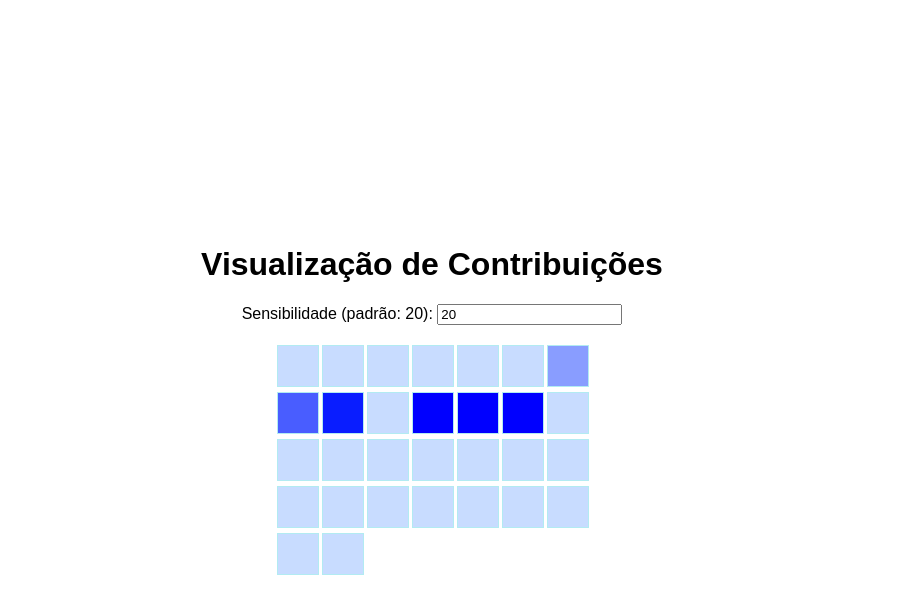
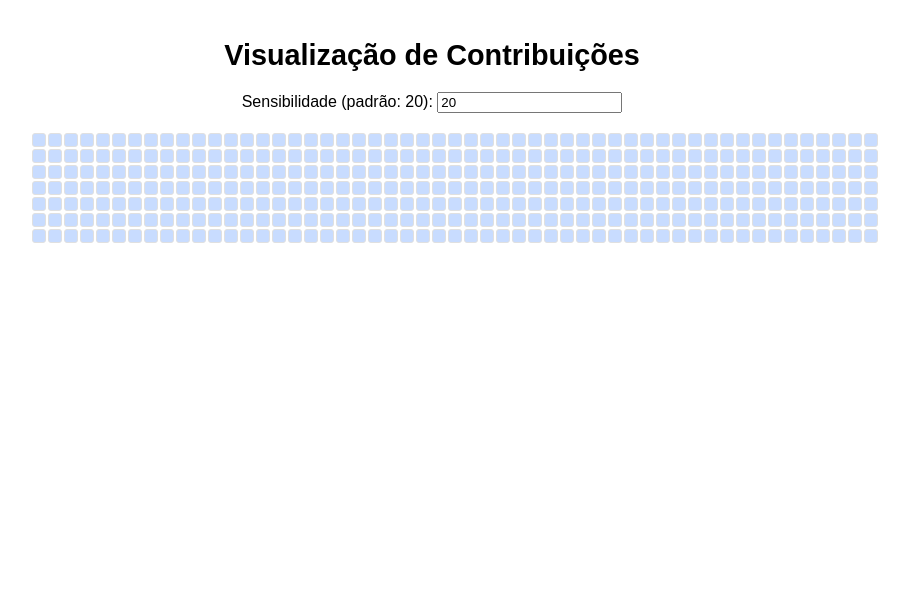
Before and after one commit to Jakson-Almeida/Social-Media-Plugin, a plain HTML site: page Contribution_Visualization/index.html in a window 1280 px wide. Shown: the whole page, without its empty margins (208-1117 px from the left). Drawn offline with Linux system fonts and the light colour scheme.

Commit message:
Vizualização por dia

```diff
--- a/Contribution_Visualization/data.json
+++ b/Contribution_Visualization/data.json
@@ -1,8 +1,8 @@
 {
-    "2024-12-01": 5,
-    "2024-12-02": 10,
-    "2024-12-03": 15,
-    "2024-12-05": 25,
-    "2024-12-06": 20,
-    "2024-12-07": 30
-  }
+  "2023-12-01": 5,
+  "2023-12-02": 10,
+  "2023-12-03": 15,
+  "2023-12-05": 25,
+  "2023-12-06": 20,
+  "2023-12-07": 30
+}
--- a/Contribution_Visualization/index.html
+++ b/Contribution_Visualization/index.html
@@ -9,7 +9,7 @@
 <body>
   <div class="container">
     <h1>Visualização de Contribuições</h1>
-    <div>
+    <div class="controls">
       <label for="sensitivity">Sensibilidade (padrão: 20):</label>
       <input type="number" id="sensitivity" value="20" min="1">
     </div>
--- a/Contribution_Visualization/script.js
+++ b/Contribution_Visualization/script.js
@@ -1,26 +1,38 @@
 const sensitivityInput = document.getElementById("sensitivity");
 const grid = document.getElementById("grid");
 
-// Dados simulados (normalmente seria carregado de um arquivo JSON)
-const contributions = {
+// Função para carregar dados do JSON
+async function fetchContributions() {
+  try {
+    const response = await fetch("data.json");
+    const contributions = await response.json();
+    return contributions;
+  } catch (error) {
+    console.error("Erro ao carregar os dados:", error);
+    return {
         "2024-12-01": 5,
         "2024-12-02": 10,
         "2024-12-03": 15,
-  "2024-12-04": 0,
         "2024-12-05": 25,
         "2024-12-06": 20,
         "2024-12-07": 30
     };
+  }
+}
 
 // Função para gerar o grid
 function generateGrid(contributions, sensitivity = 20) {
   grid.innerHTML = ""; // Limpa o grid anterior
-  const daysInWeek = 7;
 
-  for (let i = 0; i < 30; i++) {
-    const date = new Date();
-    date.setDate(date.getDate() - (30 - i - 1));
-    const dateString = date.toISOString().split("T")[0];
+  const startDate = new Date();
+  startDate.setDate(startDate.getDate() - 365); // Últimos 365 dias
+
+  for (let week = 0; week < 53; week++) {
+    for (let day = 0; day < 7; day++) {
+      const currentDate = new Date(startDate);
+      currentDate.setDate(startDate.getDate() + week * 7 + day);
+
+      const dateString = currentDate.toISOString().split("T")[0];
       const value = contributions[dateString] || 0;
 
       const intensity = Math.min(255, Math.floor((value / sensitivity) * 255));
@@ -30,16 +42,19 @@ function generateGrid(contributions, sensitivity = 20) {
       cell.className = "cell";
       cell.style.backgroundColor = color;
       cell.dataset.value = value;
-    cell.title = `${dateString}: ${value} contribuições`;
+      cell.dataset.tooltip = `${value} contribuições em ${dateString}`;
       grid.appendChild(cell);
+    }
   }
 }
 
 // Atualiza o grid ao alterar a sensibilidade
 sensitivityInput.addEventListener("input", (event) => {
   const sensitivity = parseInt(event.target.value, 10);
-  generateGrid(contributions, sensitivity);
+  fetchContributions().then((contributions) =>
+    generateGrid(contributions, sensitivity)
+  );
 });
 
-// Gera o grid inicial
-generateGrid(contributions);
+// Inicializa o grid com dados do JSON
+fetchContributions().then((contributions) => generateGrid(contributions));
--- a/Contribution_Visualization/style.css
+++ b/Contribution_Visualization/style.css
@@ -3,30 +3,60 @@ body {
     background-color: #ffffff;
     color: #000000;
     margin: 0;
-    padding: 0;
+    padding: 20px;
     display: flex;
     justify-content: center;
-    align-items: center;
-    height: 100vh;
+    align-items: flex-start;
+    min-height: 100vh;
   }
 
   .container {
     text-align: center;
+    max-width: 800px;
+  }
+
+  h1 {
+    font-size: 1.8em;
+    margin-bottom: 20px;
+  }
+
+  .controls {
+    margin-bottom: 20px;
   }
 
   .grid {
     display: grid;
-    grid-template-columns: repeat(7, 40px);
-    gap: 5px;
-    justify-content: center;
+    grid-template-columns: repeat(53, 12px); /* 53 semanas */
+    grid-auto-rows: 12px;
+    gap: 4px;
+    justify-content: start;
     margin-top: 20px;
   }
 
   .cell {
-    width: 40px;
-    height: 40px;
+    width: 12px;
+    height: 12px;
+    border-radius: 3px;
+    border: 1px solid #e0e0e0;
     background-color: #e0f7fa;
-    border: 1px solid #b2ebf2;
+    position: relative;
+  }
+
+  .cell:hover::after {
+    content: attr(data-tooltip);
+    position: absolute;
+    top: -30px;
+    left: 50%;
+    transform: translateX(-50%);
+    background-color: #000000;
+    color: #ffffff;
+    font-size: 10px;
+    padding: 4px 8px;
+    border-radius: 4px;
+    white-space: nowrap;
+    z-index: 10;
+    pointer-events: none;
+    opacity: 0.9;
   }
 
   .cell[data-value="0"] {
```
Lines whose indentation alone changed are shown as unchanged.
